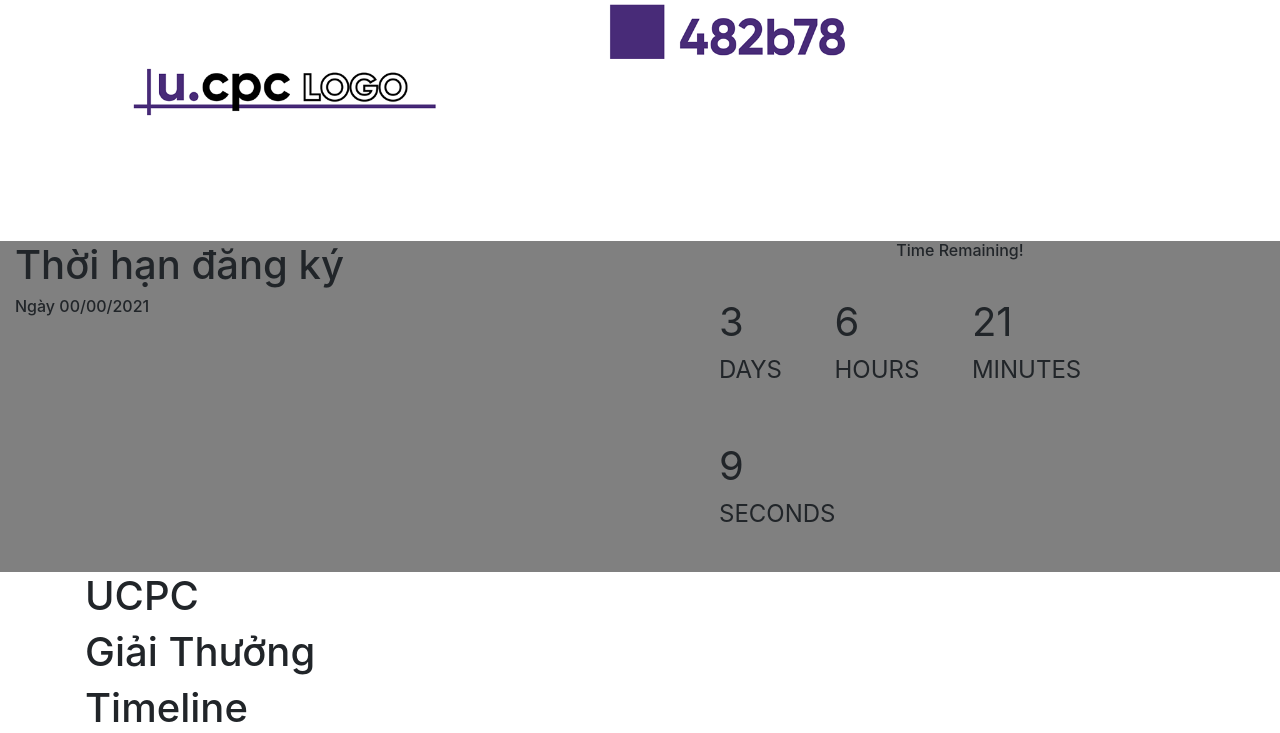
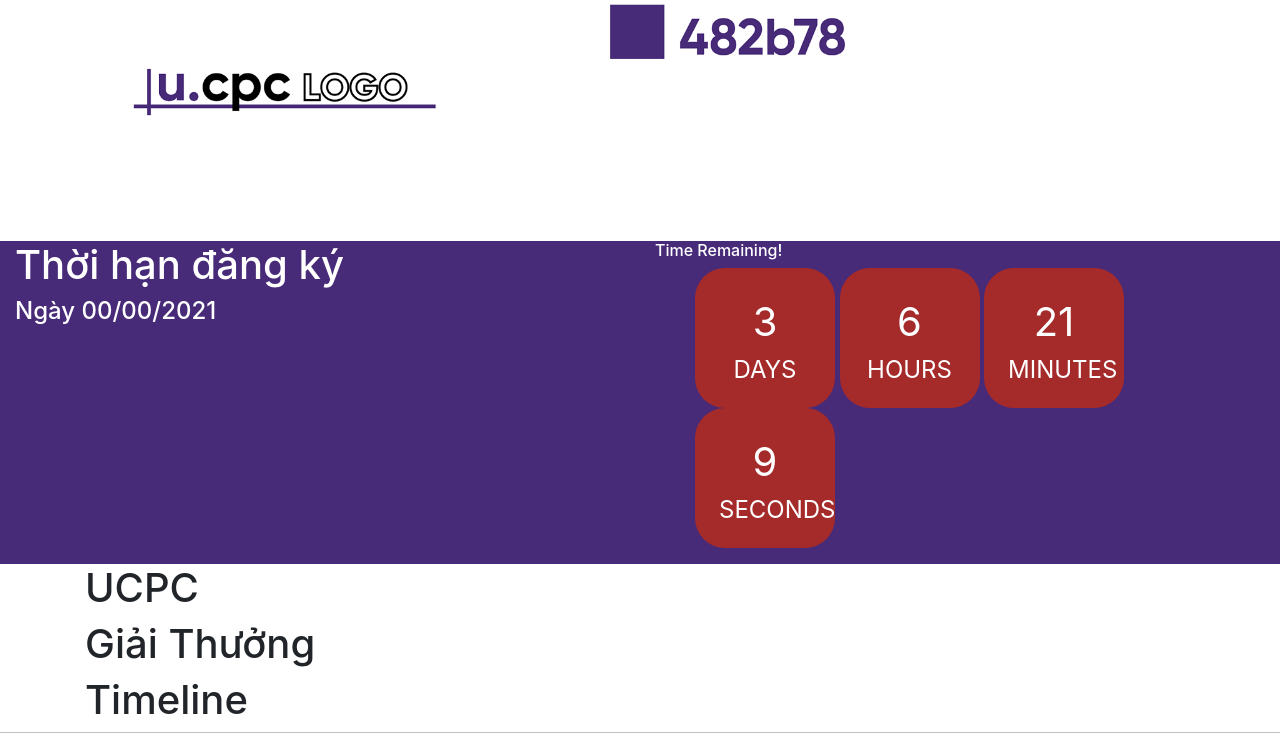
Before and after one commit to nguyendaiky/UIT-UCPC-Web, a Django app: page / in a window 1280 px wide. Shown: the part 585-1318 px from the top of the page. Run offline with Django 3.2, Linux system fonts and the light colour scheme; some libraries are stand-ins or nearby versions.

Commit message:
fix css file, remove style code in html file (home.html, home.css)

```diff
--- a/register/static/register/css/home.css
+++ b/register/static/register/css/home.css
@@ -1,31 +1,29 @@
-/* .carousel{
-    width: fit-content;
-} */
-#introduction_slider
+#countdown
 {
-    width: auto;
+    background-color: #482b78;
+}
+#countdown_clock li span
+{
+    display: block;
+    font-size: 2.5rem;
 }
 
-/* #introduction_slider > .carousel-inner > .carousel-item > img, video
-{
-    width: 100%;
-} */
-
-#sponsor_slider_indicators li
-{
-    width: 10px;
-    height: 10px;
-    border-radius: 100%;
-}
-
-#countdown_info > #countdown_clock > #countdown > ul > li
+#countdown_clock li
 {
     display: inline-block;
     font-size: 1.5em;
     list-style-type: none;
+    padding: 1em;
+    color: white;
+    /* chinh lai mau background */
+    background-color: brown;
+    width: 140px;
+    height: 140px;
+    text-align: center;
+    border-radius: 30px;
 }
 
-#countdown_info > #countdown_clock > #countdown > ul > li > span
+#countdown_clock h6
 {
-    display: block;
+    text-align: center;
 }
--- a/register/templates/register/home.html
+++ b/register/templates/register/home.html
@@ -51,10 +51,10 @@
             }, 0)
         })
     </script>
-    <style>
+    <!-- <style>
         #countdown
         {
-            background-color: gray;
+            background-color: #482b78;
         }
         #countdown_clock li span
         {
@@ -68,21 +68,28 @@
             font-size: 1.5em;
             list-style-type: none;
             padding: 1em;
+            color: white;
+            /* chinh lai mau background */
+            background-color: brown;
+            width: 140px;
+            height: 140px;
+            text-align: center;
+            border-radius: 30px;
         }
 
         #countdown_clock h6
         {
             text-align: center;
         }
-    </style>
+    </style> -->
     <div id="countdown" class="container-fluid">
         <div id="countdown_info" class="row">
             <div class="col-lg-6">
-                <h1>Thời hạn đăng ký</h1>
-                <h6>Ngày 00/00/2021</h6>
+                <h1 style="color: white;">Thời hạn đăng ký</h1>
+                <h4 style="color: white;">Ngày 00/00/2021</h4>
             </div>
-            <div id="countdown_clock" class="col-lg-6">
-                <h6>Time Remaining!</h6>
+            <div id="countdown_clock_zone" class="col-lg-6">
+                <h6 style="color: white;">Time Remaining!</h6>
                 <ul id="countdown_clock">
                     <li><span id="days"></span>DAYS</li>
                     <li><span id="hours"></span>HOURS</li>
--- a/register/templates/register/main.html
+++ b/register/templates/register/main.html
@@ -11,6 +11,7 @@
 	<!-- <link rel="stylesheet" type="text/css" href="{% static 'css/main.css' %}"> -->
 
 	<link rel="stylesheet" href="{% static 'register/css/main.css' %}">
+	<link rel="stylesheet" href="{% static 'register/css/home.css' %}">
 </head>
 <body>
 
```
